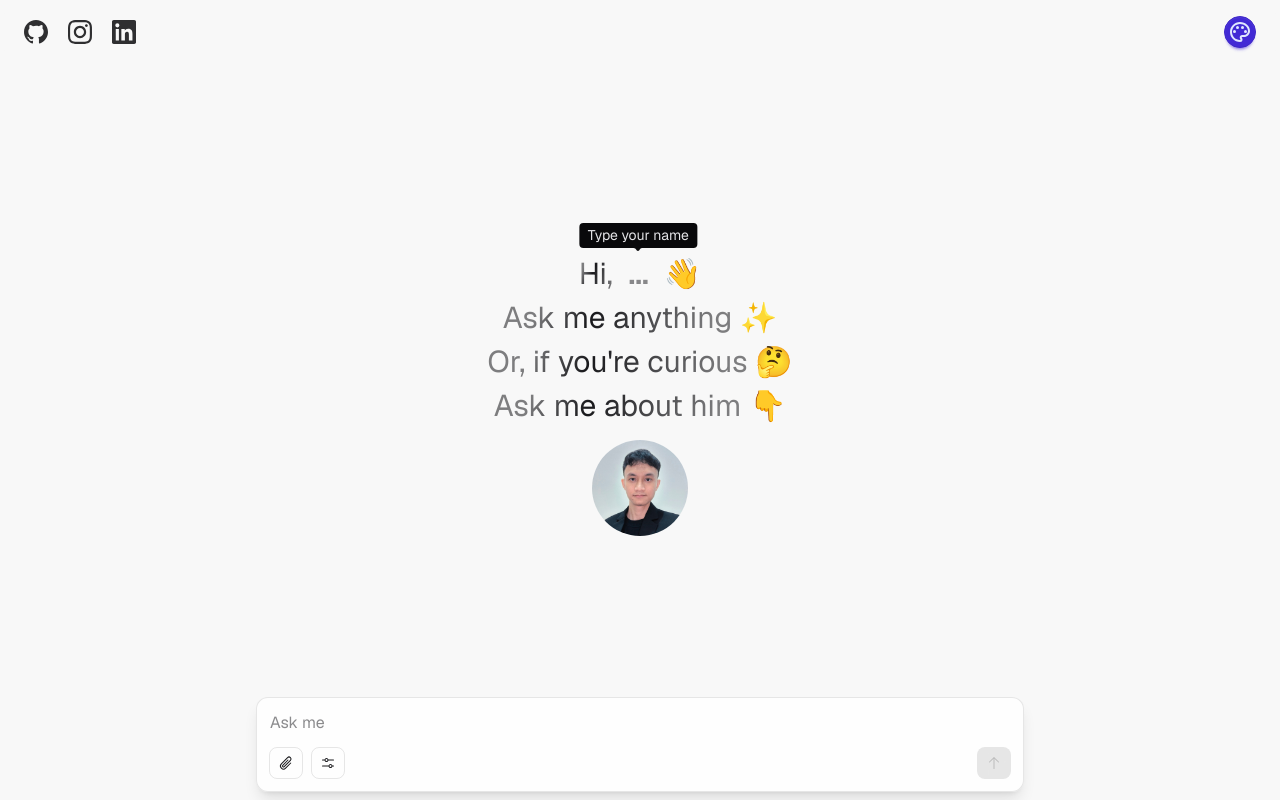
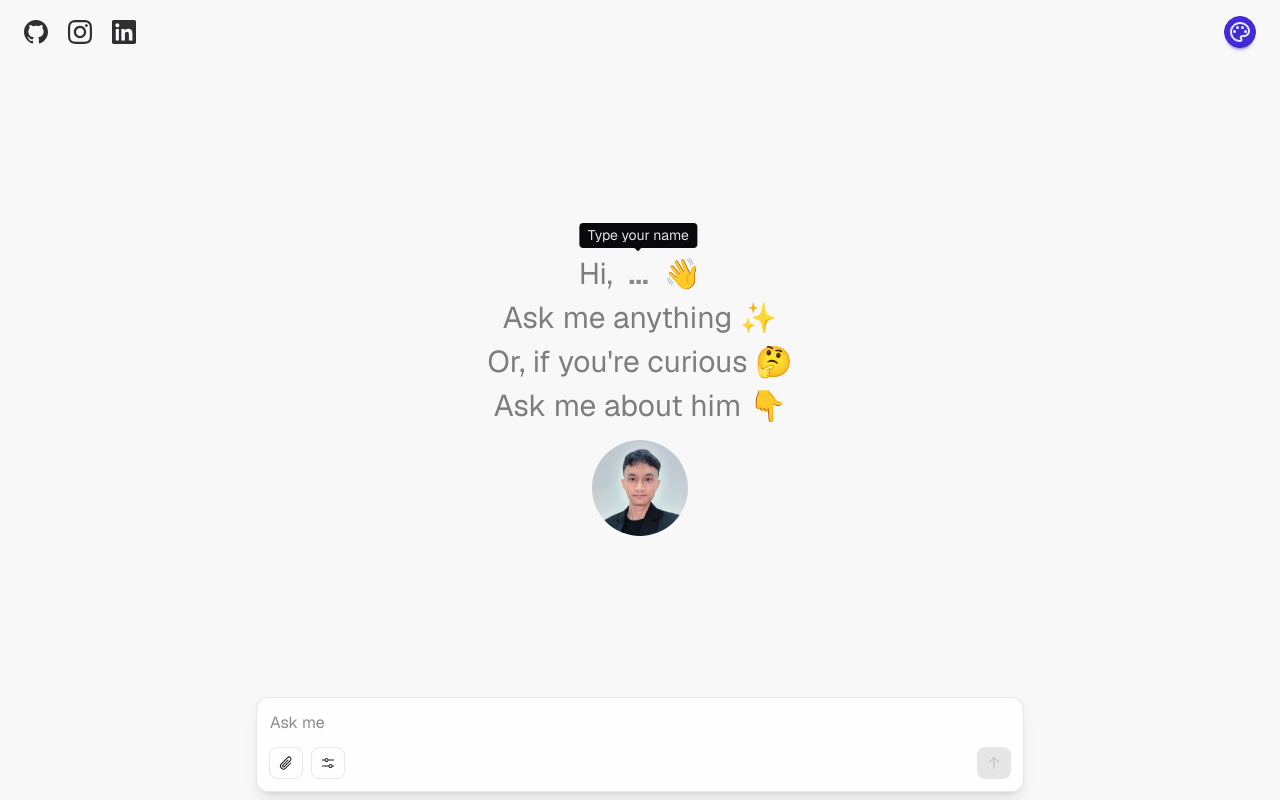
Before and after one commit to athaahsan/personal-chatbot, a React (Vite) app: page / in a window 1280 px wide. Built offline with nearby package versions, Linux system fonts and the light colour scheme.

Commit message:
shimmer effect more slow

```diff
--- a/src/App.css
+++ b/src/App.css
@@ -54,7 +54,7 @@ body {
   background-size: 200% 100%;
   -webkit-background-clip: text;
   background-clip: text;
-  animation: shimmer 3s infinite linear;
+  animation: shimmer 4s infinite linear;
 }
 
 @keyframes shimmer {
```
